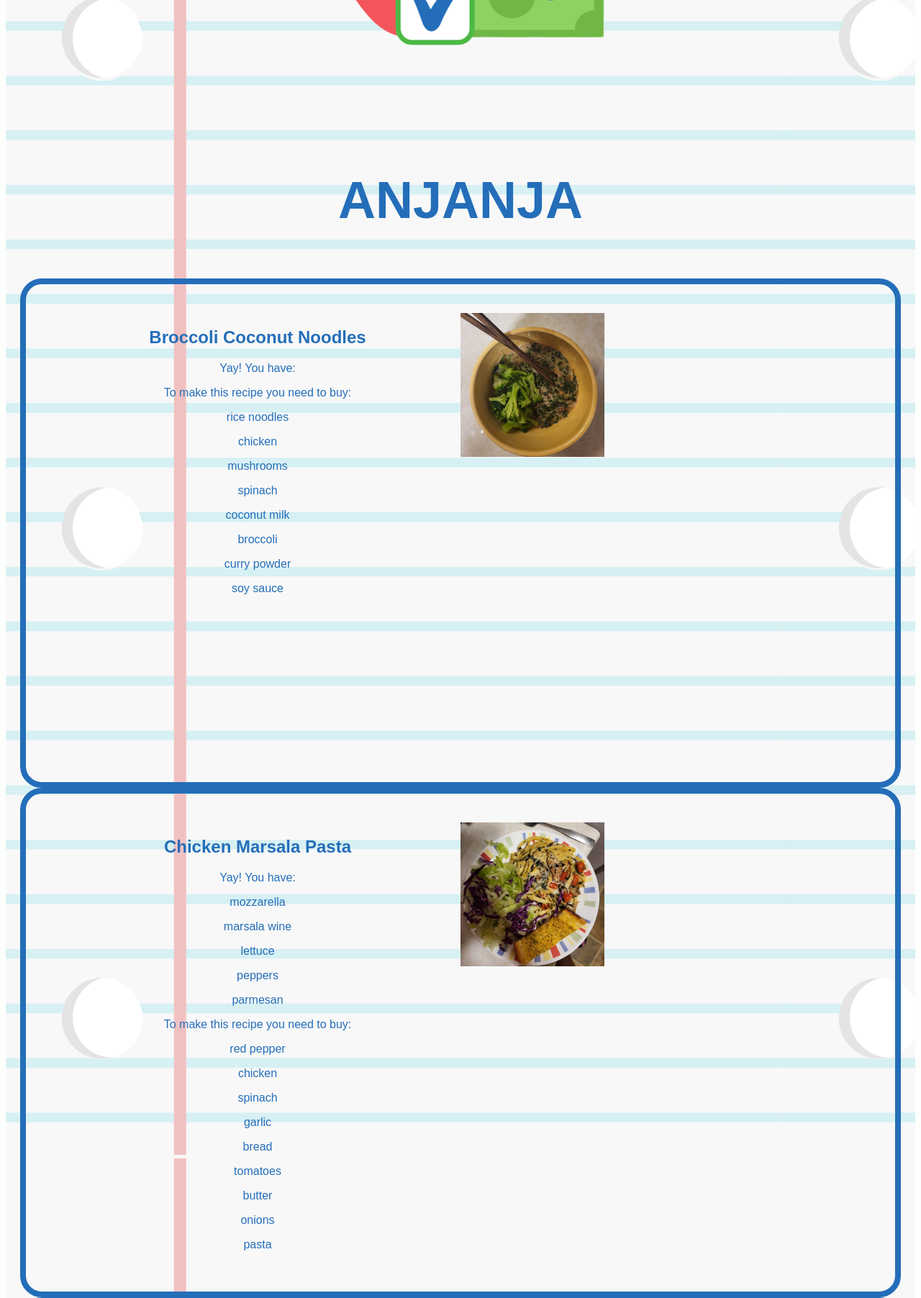
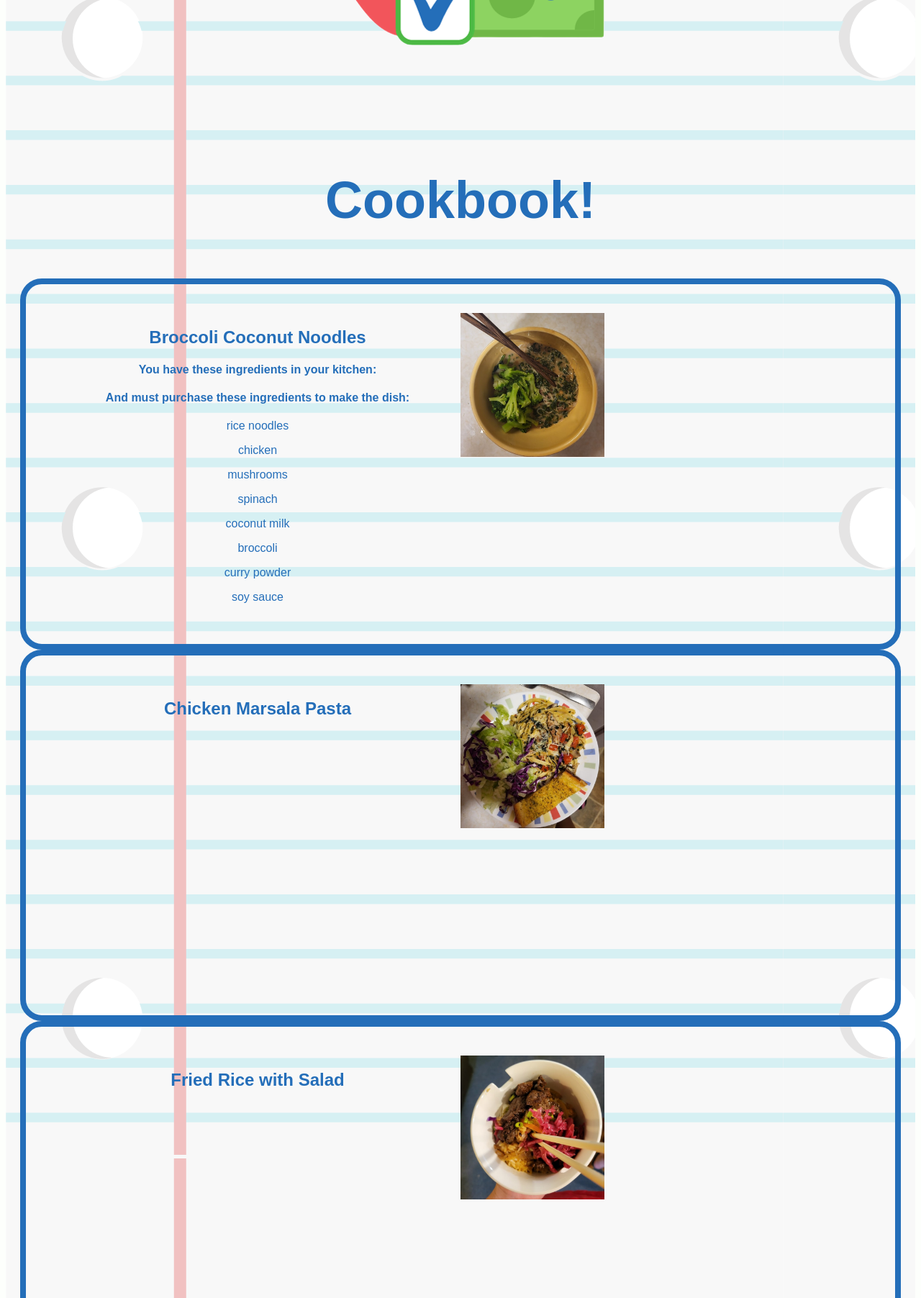
Before and after one commit to AnjaSamsom/pantrypal, a Flask app: page /cookbook in a window 1280 px wide. Shown: the part 323-2127 px from the top of the page at 72% size. Run offline with Flask 3, Linux system fonts and the light colour scheme.

Commit message:
working on tuples for have and don't have

```diff
--- a/app.py
+++ b/app.py
@@ -33,17 +33,14 @@
 
 @app.route("/cookbook", methods=['GET', 'POST'])
 def cookbook():
+    print("in cookbook")
     r1 = compare("recipes/broccoli_coconut_noodles.csv")
-    r2 = compare("recipes/chicken_marsala_pasta.csv")
-    r3 = compare("recipes/fried_rice.csv")
-    r4 = compare("recipes/salmon.csv")
-    r5 = compare("recipes/spicy_noodles.csv")
+    r1h = r1[0] #recipe 1 have
+    r1d = r1[1] #recipe 1 don't have
     print("r1")
-    print(type(r1))
+    print(r1h)
 
-    return render_template('cookbook.html', r1 = r1, r2 = r2, r3 = r3, r4 = r4, r5 = r5)
-
-    return render_template('cookbook.html')
+    return render_template('cookbook.html', r1h = r1h, r1d = r1d)
 
 @app.route("/write_data_use_up.py", methods=["POST"])
 def write_data_use_up():
--- a/pantry_pal.py
+++ b/pantry_pal.py
@@ -2,7 +2,6 @@
 
 def main():
     print("anja")
-
 
 def fridge_list():
     file = open("fridge.csv", "r")
@@ -102,21 +101,18 @@
     common = list(set(fridge) & set(recipe))
     dont_have = list(set(recipe) - set(fridge))
 
-    have_and_dont = []
+    have = []
+    dont = []
 
 
+    for ingredient in common:
+        have.append(ingredient)
 
-
-    have_and_dont.append("Yay! You have: ")
-    for ingredient in common:
-        have_and_dont.append(ingredient)
-    have_and_dont.append(" ")
-    have_and_dont.append("To make this recipe you need to buy: ")
     for ingredient in dont_have:
         #add_to_list(ingredient)
-        have_and_dont.append(ingredient)
+        dont.append(ingredient)
 
-    return have_and_dont
+    return (have, dont)
 
 
 
--- a/templates/cookbook.html
+++ b/templates/cookbook.html
@@ -14,16 +14,25 @@
     <form action="/home" method="POST">
         <input type="image" src="static/logo.png" name="logo" />
     </form>
-    <h1>ANJANJA</h1>
+    <h1>Cookbook!</h1>
     <div class="container">
 
         <div class="recipe1">
             <div class="info1">
                 <h2>Broccoli Coconut Noodles</h2>
-                {%for line in r1%}
+                <h4>You have these ingredients in your kitchen:</h4>
+                {%for line in r1h%}
                 <p>{{line}}
                 <p>
                 {%endfor%}
+
+                <h4>And must purchase these ingredients to make the dish:</h4>
+                {%for line in r1d%}
+                <p>{{line}}
+                <p>
+                {%endfor%}
+
+
 
             </div>
             <img class="img1" src="static/broccoli_coconut_noodles.jpg">
@@ -33,10 +42,7 @@
         <div class="recipe2">
             <div class="info2">
                 <h2>Chicken Marsala Pasta</h2>
-                {%for line in r2%}
-                <p>{{line}}
-                <p>
-                {%endfor%}
+
             </div>
             <img class="img2" src="static/chicken_marsala_pasta.jpg">
 
@@ -45,10 +51,7 @@
         <div class="recipe3">
             <div class="info3">
                 <h2>Fried Rice with Salad</h2>
-                {%for line in r3%}
-                <p>{{line}}
-                <p>
-                {%endfor%}
+
             </div>
             <img class="img3" src="static/fried_rice_with_salad.jpg">
 
@@ -57,10 +60,7 @@
         <div class="recipe4">
             <div class="info4">
                 <h2>Honey Lemon Salmon</h2>
-                {%for line in r4%}
-                <p>{{line}}
-                <p>
-                {%endfor%}
+
 
             </div>
             <img class="img4" src="static/honey_lemon_salmon.jpg">
@@ -70,10 +70,7 @@
         <div class="recipe5">
             <div class="info5">
                 <h2>Spicy Peanut Noodles</h2>
-                {%for line in r5%}
-                <p>{{line}}
-                <p>
-                {%endfor%}
+
 
             </div>
             <img class="img5" src="static/spicy_peanut_noodles.jpg">
```
